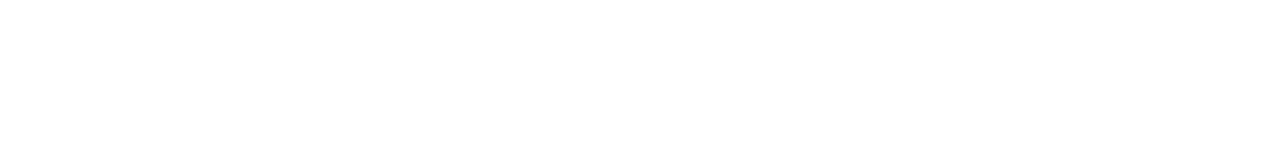
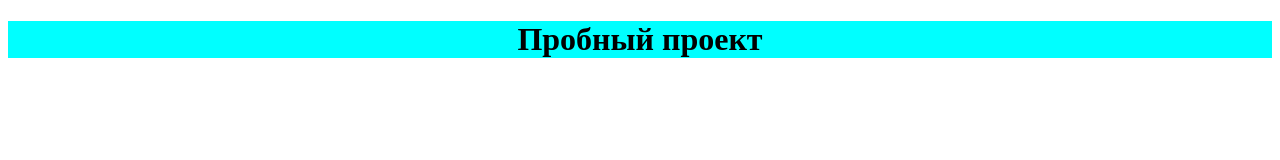
Before and after one commit to Iren-Sky/First-project, a plain HTML site: page index.html in a window 1280 px wide. Drawn offline with Linux system fonts and the light colour scheme.

Commit message:
Сверстана шапка проекта

```diff
--- a/css/style.css
+++ b/css/style.css
@@ -0,0 +1,4 @@
+header {
+  background-color: aqua;
+  text-align: center;
+}
--- a/index.html
+++ b/index.html
@@ -4,9 +4,11 @@
   <meta charset="UTF-8">
   <meta name="viewport" content="width=device-width, initial-scale=1.0">
   <link rel="stylesheet" href="./css/style.css">
-  <title>Document</title>
+  <title>First project</title>
 </head>
 <body>
-
+  <header>
+    <h1>Пробный проект</h1>
+  </header>
 </body>
 </html>
```
